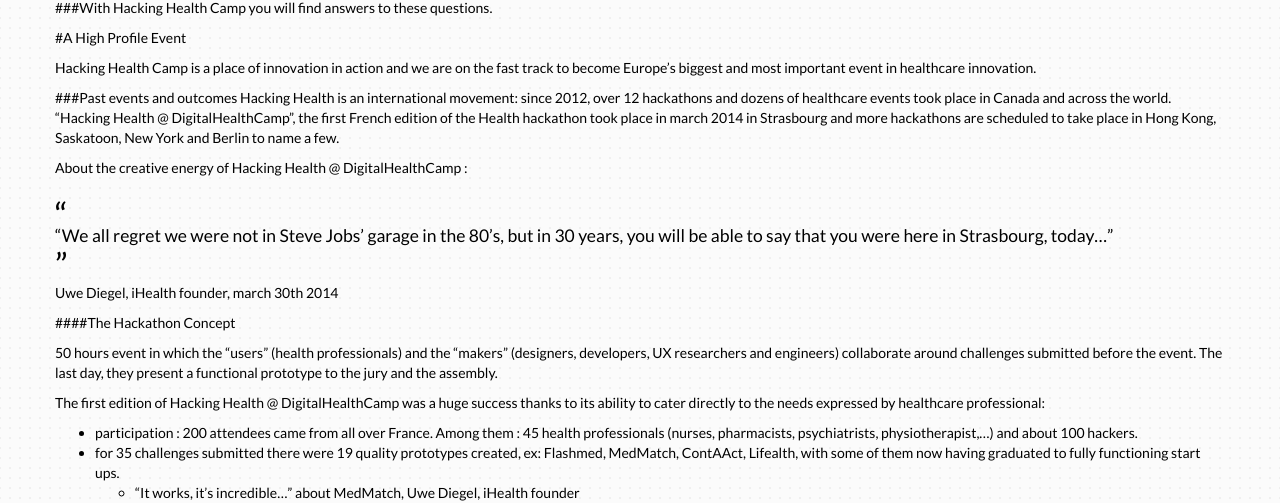
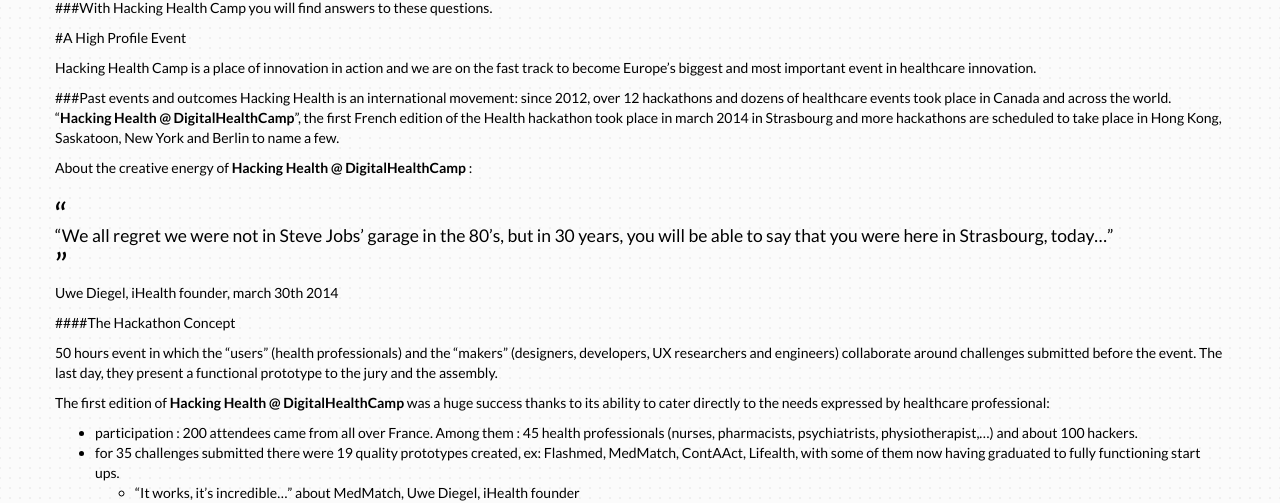
Before and after one commit to AlsaceDigitale/hhcamp_2015, a Jekyll site: the page built from discover.html, in a window 1280 px wide. Shown: the part 1015-1518 px from the top of the page. Built offline with Jekyll 4.4.1, drawn with Linux system fonts in a browser that asks for light colours; nearby versions of some CDN libraries.

```diff
--- a/_includes/discover/content.markdown
+++ b/_includes/discover/content.markdown
@@ -42,9 +42,9 @@ During the first edition, health professionals and designers, developers, UX res
 Hacking Health Camp is a place of innovation in action and we are on the fast track to become Europe’s biggest and most important event in healthcare innovation.
 
 ###Past events and outcomes
-Hacking Health is an international movement: since 2012, over 12 hackathons and dozens of healthcare events took place in Canada and across the world. “[Hacking Health @ DigitalHealthCamp](http://digitalhealthcamp.eu)”, the first French edition of the Health hackathon took place in march 2014 in Strasbourg  and more hackathons are scheduled to take place in Hong Kong, Saskatoon, New York and Berlin to name a few.
+Hacking Health is an international movement: since 2012, over 12 hackathons and dozens of healthcare events took place in Canada and across the world. “**[Hacking Health @ DigitalHealthCamp](http://digitalhealthcamp.eu)**”, the first French edition of the Health hackathon took place in march 2014 in Strasbourg  and more hackathons are scheduled to take place in Hong Kong, Saskatoon, New York and Berlin to name a few.
 
-About the creative energy of [Hacking Health @ DigitalHealthCamp](http://digitalhealthcamp.eu) :
+About the creative energy of **[Hacking Health @ DigitalHealthCamp](http://digitalhealthcamp.eu)** :
 
 > “We all regret we were not in Steve Jobs’ garage in the 80’s, but in 30 years, you will be able to say that you were here in Strasbourg, today…”
 
@@ -54,7 +54,7 @@ Uwe Diegel, iHealth founder, march 30th 2014
 
 50 hours event in which the “users” (health professionals) and the "makers" (designers, developers, UX researchers and engineers) collaborate around challenges submitted before the event. The last day, they present a functional prototype to the jury and the assembly.
 
-The first edition of [Hacking Health @ DigitalHealthCamp](http://digitalhealthcamp.eu) was a huge success thanks to its ability to cater directly to the needs expressed by healthcare professional:
+The first edition of **[Hacking Health @ DigitalHealthCamp](http://digitalhealthcamp.eu)** was a huge success thanks to its ability to cater directly to the needs expressed by healthcare professional:
 
  - participation : 200 attendees came from all over France. Among them :  45 health professionals  (nurses, pharmacists, psychiatrists, physiotherapist,...) and about 100 hackers.
  - for 35 challenges submitted there were 19 quality prototypes created, ex: Flashmed, MedMatch, ContAAct, Lifealth, with some of them now having graduated to fully functioning start ups.
```
